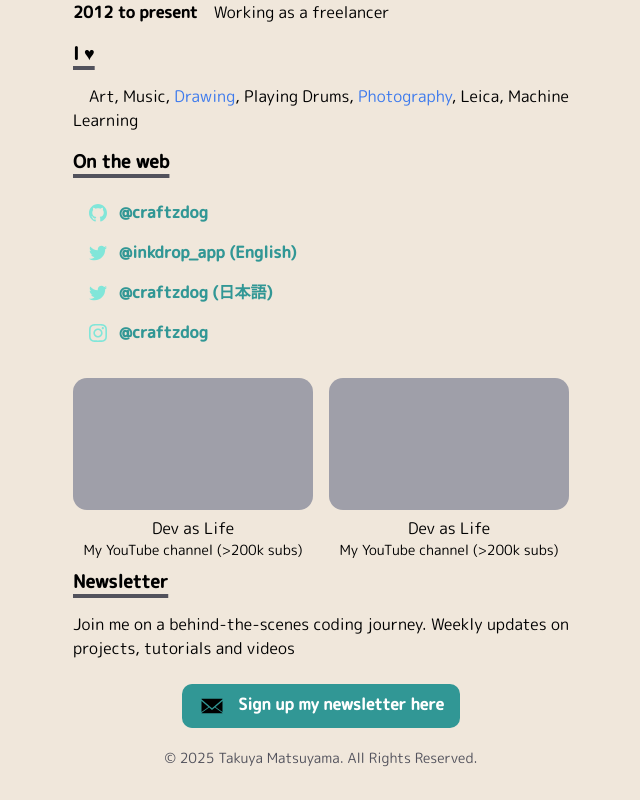
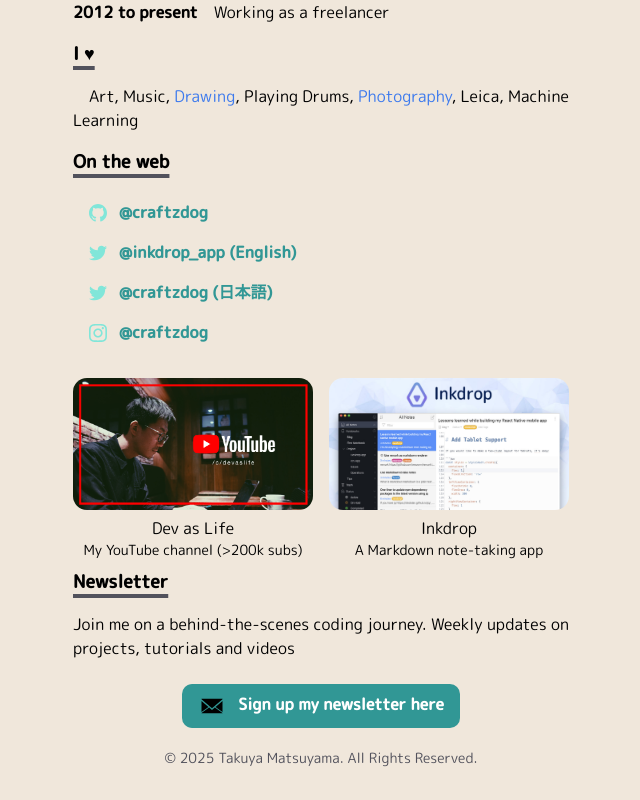
Before and after one commit to kayfgit/copy-of-craftzdog-homepage, a Next.js app: page / in a window 1280 px wide. Shown: the part 992-1792 px from the top of the page, without its empty margins (319-959 px from the left). Built offline with nearby package versions, Linux system fonts and the light colour scheme.

Commit message:
feat: add thumbnail

```diff
--- a/components/MenuToggle.tsx
+++ b/components/MenuToggle.tsx
@@ -10,7 +10,7 @@
     <main>
       <button
         onClick={() => setIsOpen(!isOpen)}
-        className="text-white dark:text-black text-2xl font-bold flex md:hidden justify-center items-center w-10 h-10 border-1 border-zinc-700 rounded-md cursor-pointer hover:bg-zinc-700/90 hover:border-zinc-500 duration-200">
+        className="text-white dark:text-black text-2xl font-bold flex md:hidden justify-center items-center w-10 h-10 border-1 border-zinc-700 rounded-md cursor-pointer hover:bg-zinc-700/90 hover:border-zinc-500 duration-200 translate-y-1">
         <MenuIcon />
       </button>
 
--- a/components/ui/Web.tsx
+++ b/components/ui/Web.tsx
@@ -1,5 +1,8 @@
 import Link from 'next/link';
 import { Twitter, Instagram, Github } from '@/components/Icons'
+import thumbYoutube from '@/public/youtube.png'
+import thumbInkdrop from '@/public/inkdrop-banner.jpg'
+import Image from 'next/image';
 
 export default function Web() {
   return (
@@ -45,21 +48,31 @@
       <section className='max-sm:flex-col flex justify-between items-center w-full h-full gap-2'>
         <Link href="https://www.youtube.com/devaslife">
           <div className='cursor-pointer w-60 h-45 flex justify-center items-center flex-col'>
-            <div className='w-full h-full bg-zinc-400 rounded-xl mb-2'>
-            </div>
+            <Image
+              src={thumbYoutube}
+              width={999}
+              height={999}
+              alt='a'
+              className='w-full h-full rounded-xl mb-2'
+            />
             <div className='flex justify-center items-center flex-col w-full h-10 '>
-              <p>Dev as Life <br /></p>
+              <p>Dev as Life</p>
               <p className='font-light text-sm'>My YouTube channel ({'>'}200k subs)</p>
             </div>
           </div>
         </Link>
         <Link href="https://www.inkdrop.app/">
           <div className='cursor-pointer w-60 h-45 flex justify-center items-center flex-col'>
-            <div className='w-full h-full bg-zinc-400 rounded-xl mb-2'>
-            </div>
+            <Image
+              src={thumbInkdrop}
+              width={999}
+              height={999}
+              alt='a'
+              className='w-full h-full rounded-xl mb-2'
+            />
             <div className='flex justify-center items-center flex-col w-full h-10 '>
-              <p>Dev as Life <br /></p>
-              <p className='font-light text-sm'>My YouTube channel ({'>'}200k subs)</p>
+              <p>Inkdrop</p>
+              <p className='font-light text-sm'>A Markdown note-taking app</p>
             </div>
           </div>
         </Link>
```
Also changed, not shown: public/inkdrop-banner.jpg (added), public/youtube.png (added).
